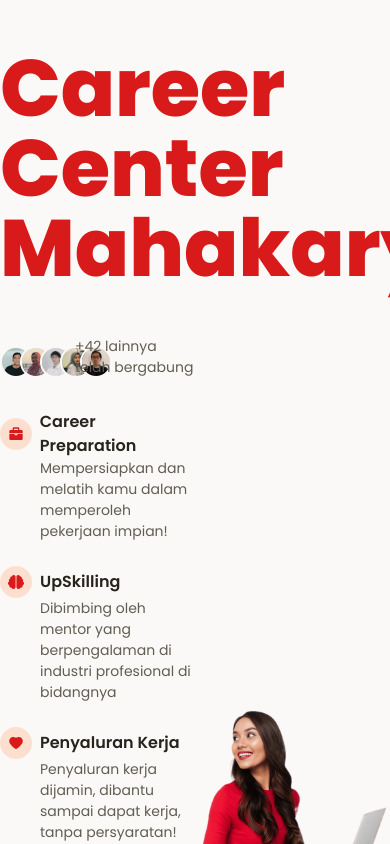
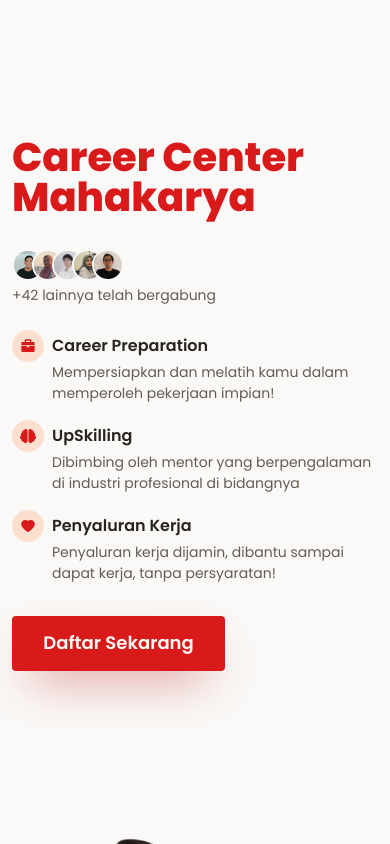
Before and after one commit to xvferdy/career-center-mahakarya-asia, a Next.js app: page / in a window 390 px wide. Shown: the top 844 px of the page. Built offline with nearby package versions, Linux system fonts and the light colour scheme.

Commit message:
📱 [responsive]: section hero

```diff
--- a/src/styles/scss/sections/_hero.scss
+++ b/src/styles/scss/sections/_hero.scss
@@ -18,11 +18,14 @@
     @extend %container;
     min-height: calc(100vh + 90px); // transform trasnlate .white di main
     padding: 64px 24px;
+
     padding-top: 0;
+
     // border: 1px solid #000;
     // border: 1px solid #000;
     display: grid;
     grid-template-columns: repeat(12, 1fr);
+    // gap: 24px;
   }
 
   article {
@@ -34,6 +37,9 @@
     justify-content: center;
     align-items: flex-start;
     // gap: 48px;
+
+    padding-top: calc(65px + 24px);
+    padding-bottom: 90px; // .white
     .header {
       text-align: left;
       display: flex;
@@ -46,6 +52,7 @@
         font-weight: map-get($font-weights, extra-bold);
         color: $color-primary-red-06;
         // letter-spacing: -4px;
+        // display: none;
       }
     }
     .content {
@@ -154,12 +161,39 @@
     }
 
     article {
+      .content {
+        &__joined {
+          // border: 1px solid #000;
+          flex-direction: column;
+          align-items: flex-start;
+        }
+      }
     }
   }
   @include display(phone) {
     &__container {
       max-width: $width-sm;
-      padding: 48px 0;
+      padding: 48px 12px;
+    }
+    article {
+      grid-column: 1 / span 12;
+      gap: 32px;
+      .header {
+        h1 {
+          font-size: 40px;
+        }
+      }
+      .content {
+        &__joined {
+          margin-bottom: 24px;
+        }
+        &__breakdown {
+          gap: 16px;
+        }
+      }
+    }
+    figure {
+      grid-column: 1 / span 12;
     }
   }
 }
```
